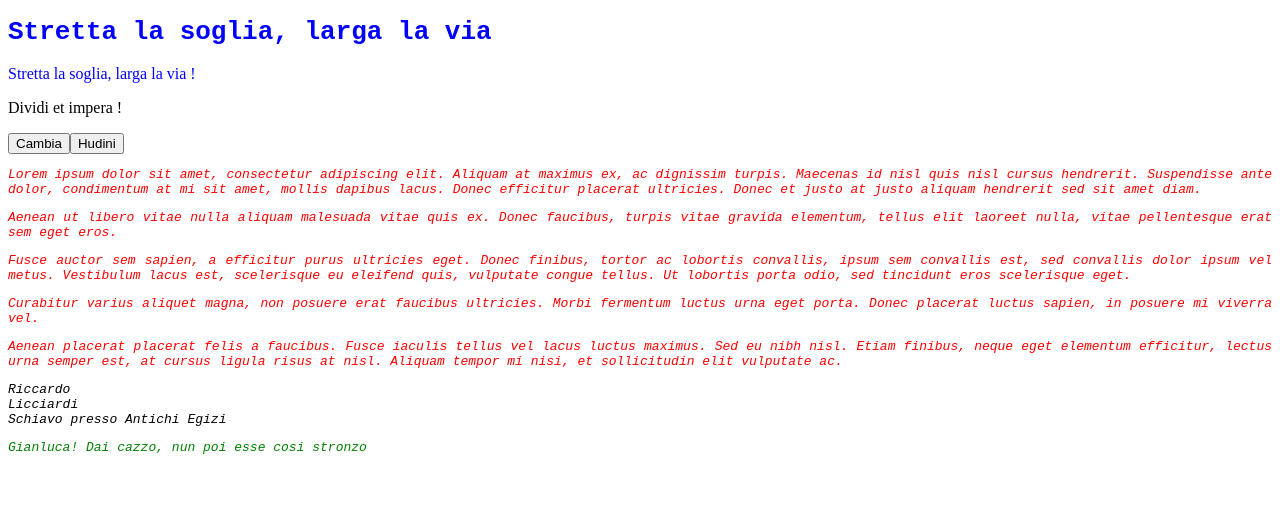
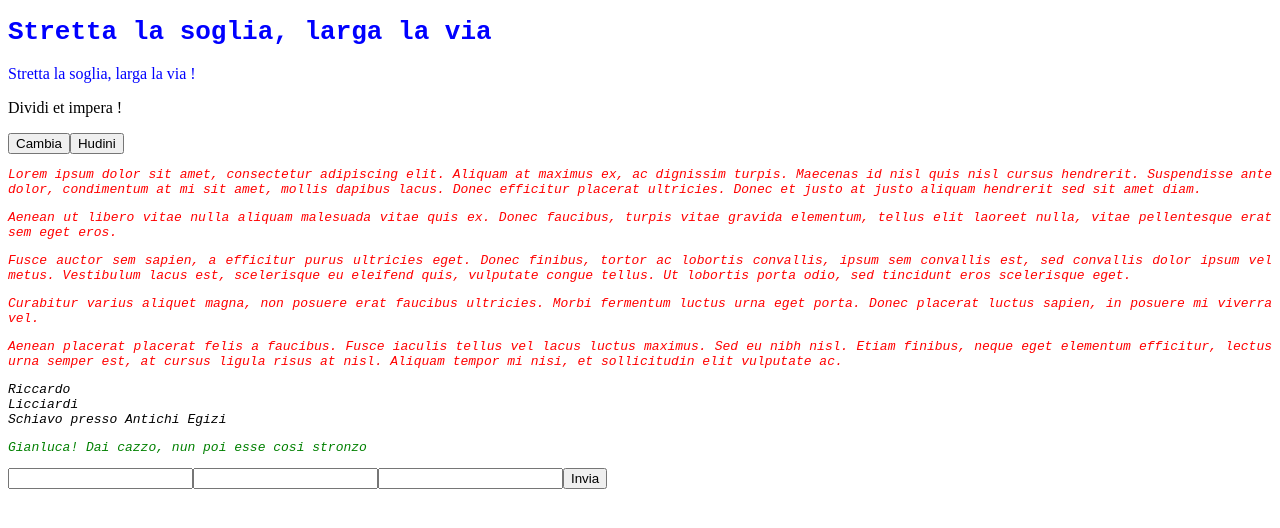
Before and after one commit to riccardo-licciardi/angular-class-v1, an Angular app: page / in a window 1280 px wide. Shown: the top 528 px of the page. Built offline with nearby package versions, Linux system fonts and the light colour scheme.

Commit message:
Reactive form wip

```diff
--- a/src/app/app.component.html
+++ b/src/app/app.component.html
@@ -23,3 +23,4 @@
     <p *ngSwitchCase="'Gianluca! Dai cazzo, nun poi esse cosi stronzo'" [ngClass]="{'classeTest': x}">Gianluca! Dai cazzo, nun poi esse cosi stronzo</p>
     <p *ngSwitchCase="'E questo che minchia guada ?'" [ngClass]="{'classeTest': x}">E questo che minchia guada ?</p>
 </div>
+<app-form></app-form>
--- a/src/app/app.module.ts
+++ b/src/app/app.module.ts
@@ -6,6 +6,7 @@ import { AppComponent } from './app.component';
 import { Figlio1Component } from './figlio1/figlio1.component';
 import { Figlio2Component } from './figlio2/figlio2.component';
 import { FormComponent } from './form/form.component';
+import { ReactiveFormsModule } from '@angular/forms';
 
 
 @NgModule({
@@ -15,11 +16,13 @@ import { FormComponent } from './form/form.component';
     Figlio2Component,
     FormComponent,
 
+
   ],
   imports: [
     BrowserModule,
     AppRoutingModule,
-    FormsModule
+    FormsModule,
+    ReactiveFormsModule,
   ],
   providers: [],
   bootstrap: [AppComponent]
--- a/src/app/form/form.component.html
+++ b/src/app/form/form.component.html
@@ -1,5 +1,7 @@
-<form>
-    <input [(ngModel)]="persona.nome" name="nome">
-    <input [(ngModel)]="persona.cognome" name="cognome">
-    <input [(ngModel)]="persona.eta" name="eta">
+<form [formGroup]="fg">
+    <input type="text" formControllName="nome">
+    <input type="text" formControllName="cognome">
+    <input type="text" formControllName="eta">
+
+    <button (click)="leggi(fg.value)">Invia</button>
 </form>
--- a/src/app/form/form.component.ts
+++ b/src/app/form/form.component.ts
@@ -1,5 +1,6 @@
 import { Component, OnInit } from '@angular/core';
-import { Caratteristiche } from './interfaccia_class';
+import { FormGroup } from '@angular/forms';
+import { FormControl } from '@angular/forms';
 
 @Component({
   selector: 'app-form',
@@ -7,8 +8,19 @@ import { Caratteristiche } from './interfaccia_class';
   styleUrls: ['./form.component.scss']
 })
 export class FormComponent implements OnInit {
-  persona: Caratteristiche = new Caratteristiche;
-  constructor() { }
+
+  fg: FormGroup;
+
+  constructor() {
+this.fg= new FormGroup({
+
+nome:new FormControl(),
+cognome:new FormControl(),
+eta:new FormControl()
+  })
+}
+
+leggi(x: any){console.log(x)}
 
   ngOnInit(): void {
   }
```
